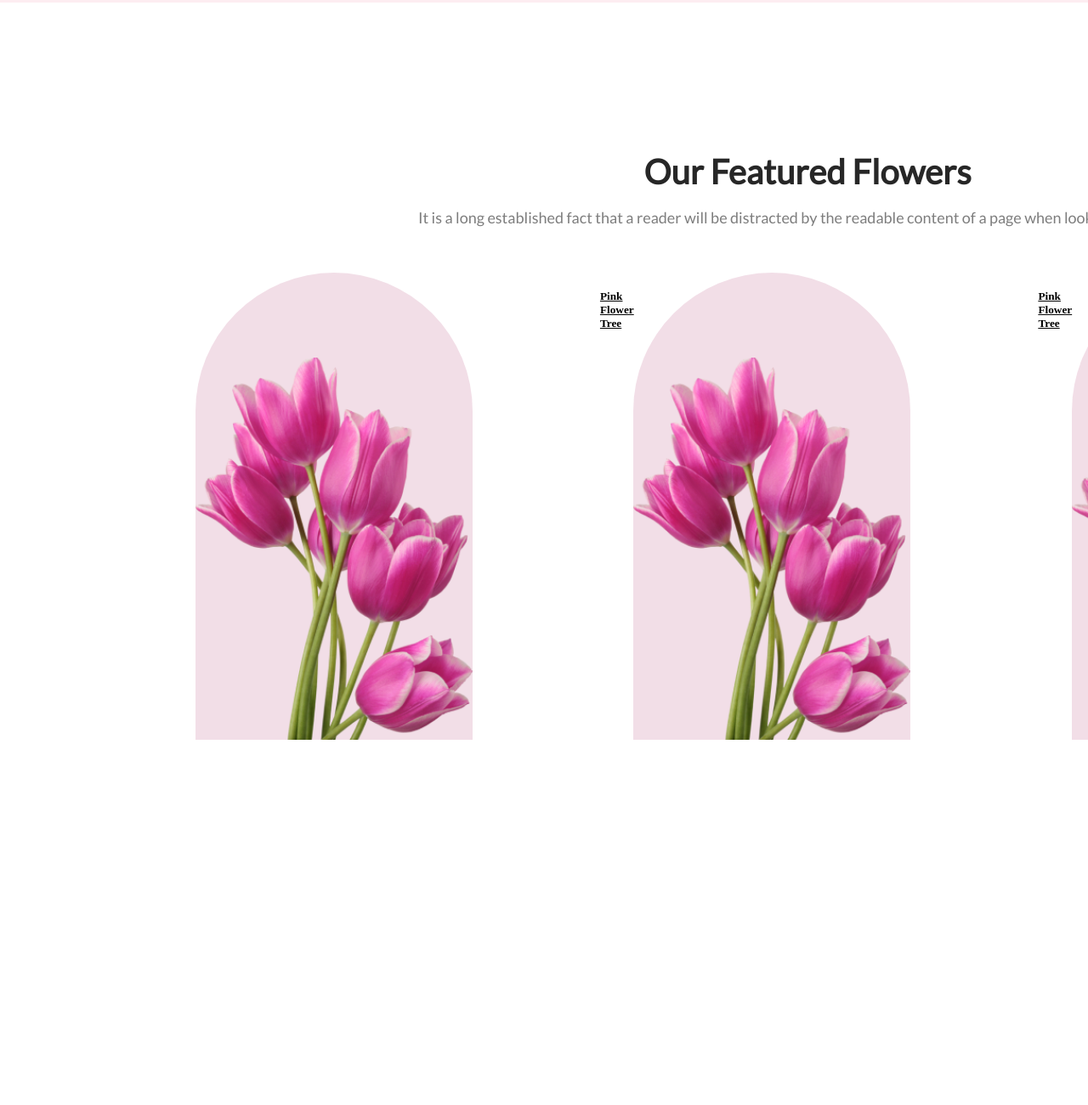
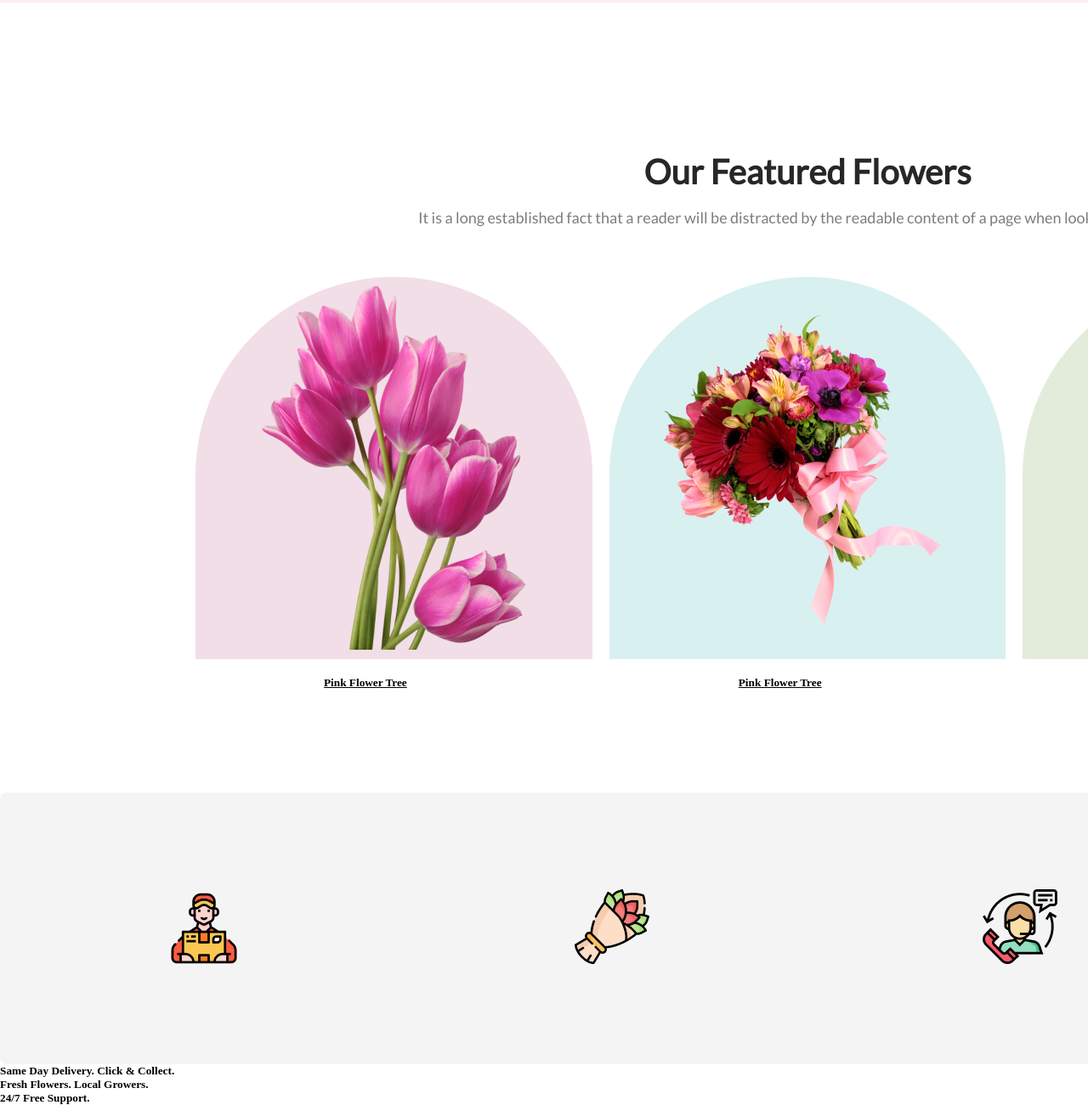
Before and after one commit to singha-saikat/flower-shop-assignment, a plain HTML site: page index.html in a window 1280 px wide. Shown: the part 851-2152 px from the top of the page at 85% size. Before the commit the page ends 1722 px from the top, so only its background shows below. Drawn offline with Linux system fonts and the light colour scheme.

Commit message:
this for tonight

```diff
--- a/index.html
+++ b/index.html
@@ -43,23 +43,57 @@
               the readable content of a page when looking at its layout.
             </p>
           </div>
-        </div>
+
         <div class="flower-img-conteinar">
             <div class="pink-flower-box">
                 <img src="./Flower Asset/pngwing 6.png" alt="pink-rose">
 
             </div>
-            <h5 class="flower-name"><u>Pink Flower Tree</u></h5>
-            <div class="pink-flower-box">
-                <img src="./Flower Asset/pngwing 6.png" alt="pink-rose">
+
+            <div id="middle-flower" class="pink-flower-box">
+                <img src="./Flower Asset/pngwing 5.png" alt="Red-rose">
 
             </div>
-            <h5 class="flower-name"><u>Pink Flower Tree</u></h5>
-            <div class="pink-flower-box">
-                <img src="./Flower Asset/pngwing 6.png" alt="pink-rose">
+
+            <div  id="last-flower"       class="pink-flower-box">
+                <img src="./Flower Asset/pngwing 7.png" alt="Yellow-rose">
 
             </div>
+
+        </div>
+        <div class="image-tittle">
+            <div class="first-name">
             <h5 class="flower-name"><u>Pink Flower Tree</u></h5>
+        </div>
+            <div class="second-name">
+            <h5 class="flower-name"><u>Pink Flower Tree</u></h5>
+        </div>
+            <div class="third-name">
+            <h5 class="flower-name"><u>Pink Flower Tree</u></h5>
+        </div>
+        </div>
+    </div>
+
+      </section>
+      <section>
+        <div class="featured-icon">
+            <div class="first-icon">
+                <img src="./Flower Asset/Group 57.png" alt="">
+            </div>
+
+            <div class="secand-icon">
+                <img src="./Flower Asset/Group 58.png" alt="">
+            </div>
+
+            <div class="third-icon">
+                <img src="./Flower Asset/Group 59.png" alt="">
+            </div>
+
+        </div>
+        <div class="feature-icon-text">
+            <h5>Same Day Delivery. Click & Collect.</h5>
+            <h5>Fresh Flowers. Local Growers.</h5>
+            <h5>24/7 Free Support.</h5>
         </div>
 
       </section>
--- a/style.css
+++ b/style.css
@@ -33,7 +33,6 @@
   font-weight: 400;
   line-height: 30px;
   padding: 15px 0;
-
 }
 .btn {
   width: 160px;
@@ -60,31 +59,60 @@
   font-weight: 400;
   line-height: 30px;
   padding-top: 15px;
-  padding-bottom: 50px;
+  padding-bottom: 10px;
 }
 .featured-section {
   width: 1900px;
-
+  height: 930px;
+}
+.flower-img-conteinar {
+  width: 1440px;
+  /* height: 100vh; */
+  /* padding-left: 230px; */
+  display: flex;
+  gap: 20px;
+  padding-top: 45px;
+  margin: auto;
 
 }
-.pink-flower-box{
-    width: 550px;
-height: 450px;
-border-radius: 300px 300px 0px 0px;
-background: rgba(167, 33, 98, 0.15);
-display: flex;
-justify-content: center;
-padding-top: 100px;
+.pink-flower-box {
+  width: 500px;
+  height: 450px;
+  border-radius: 300px 300px 0px 0px;
+  background: rgba(167, 33, 98, 0.15);
+  display: flex;
+  justify-content: center;
+  align-items: center;
 
 }
+#middle-flower{
 
-.flower-img-conteinar{
-    padding-left: 230px;
+background: rgba(5, 151, 160, 0.15);
+}
+#last-flower{
+        background: rgba(71, 125, 17, 0.15);
+}
+.image-tittle{
     display: flex;
-    justify-content: space-evenly;
+    gap: 390px;
+    padding-top: 20px;
+    }
+.first-name{
+    padding-left: 381px;
 }
-.flower-name{
-    padding-left: 150px;
-    padding-top: 20px;
+
+.featured-icon{
+    width: 1440px;
+    height: 320px;
+     margin: auto;
+    border-radius: 8px;
+background: rgba(39, 39, 39, 0.05);
+display: flex;
+justify-content:space-around;
+align-items: center;
+}
+.first-icon{
+    width: 88px;
+height: 88px;
 
 }
```
Also changed, not shown: 1 other file.
